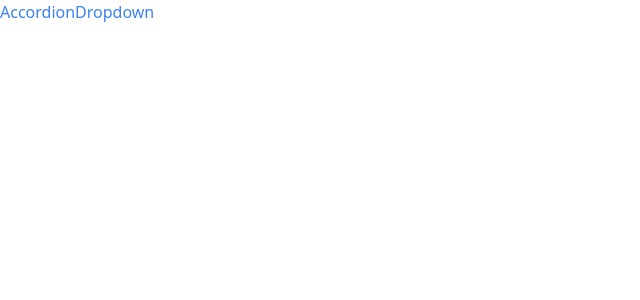
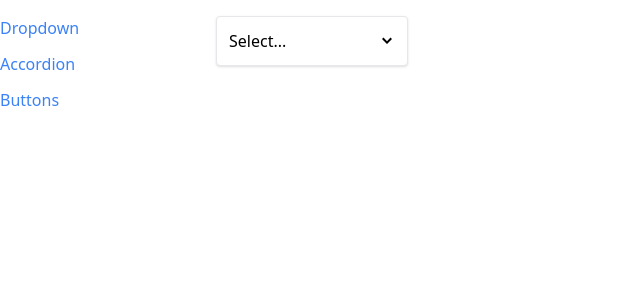
Before and after one commit to federico-init/components_showcase, a React (Create React App) app: page / in a window 1280 px wide. Shown: the top 300 px of the page, without its empty margins (0-640 px from the left). Built offline with nearby package versions, Linux system fonts and the light colour scheme.

Commit message:
feat(Sidebar): add Sidebar component to show links

```diff
--- a/src/App.jsx
+++ b/src/App.jsx
@@ -1,21 +1,24 @@
 // import components
-import Link from "./components/Link";
+import Sidebar from "./components/Sidebar";
 import Route from "./components/Route";
 // import pages
 import AccordionPage from "./pages/AccordionPage";
 import DropdownPage from "./pages/DropdownPage";
+import ButtonsPage from "./pages/ButtonPage";
 
 function App() {
   return (
-    <div>
-      <Link to="/accordion">Accordion</Link>
-      <Link to="/dropdown">Dropdown</Link>
-      <div>
+    <div className="container mx-auto grid grid-cols-6 gap-4 mt-4">
+      <Sidebar />
+      <div className="col-span-5">
         <Route path={"/accordion"}>
           <AccordionPage />
         </Route>
-        <Route path={"/dropdown"}>
+        <Route path={"/"}>
           <DropdownPage />
+        </Route>
+        <Route path={"/buttons"}>
+          <ButtonsPage />
         </Route>
       </div>
     </div>
--- a/src/components/Link.jsx
+++ b/src/components/Link.jsx
@@ -5,7 +5,7 @@
 const Link = ({ to, children }) => {
   const { navigate } = useNavigation();
 
-  const classes = classNames("text-blue-500");
+  const classes = classNames("text-blue-500", "mb-3");
 
   const handleClick = (event) => {
     if (event.metaKey || event.ctrlKey) {
--- /dev/null
+++ b/src/components/Sidebar.jsx
@@ -0,0 +1,25 @@
+import Link from "./Link";
+
+const Sidebar = () => {
+  const links = [
+    { label: "Dropdown", path: "/" },
+    { label: "Accordion", path: "/accordion" },
+    { label: "Buttons", path: "/buttons" },
+  ];
+
+  const renderedLinks = links.map((link) => {
+    return (
+      <Link key={link.label} to={link.path}>
+        {link.label}
+      </Link>
+    );
+  });
+
+  return (
+    <div className="sticky top-0 overflow-y-auto flex flex-col">
+      {renderedLinks}
+    </div>
+  );
+};
+
+export default Sidebar;
```
